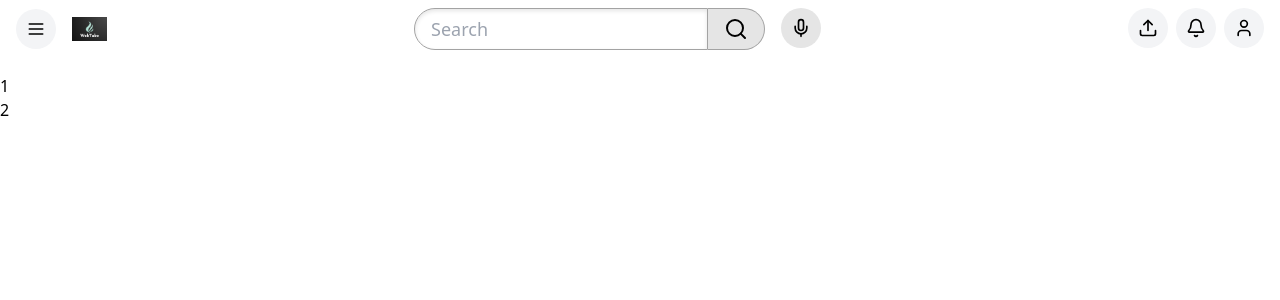
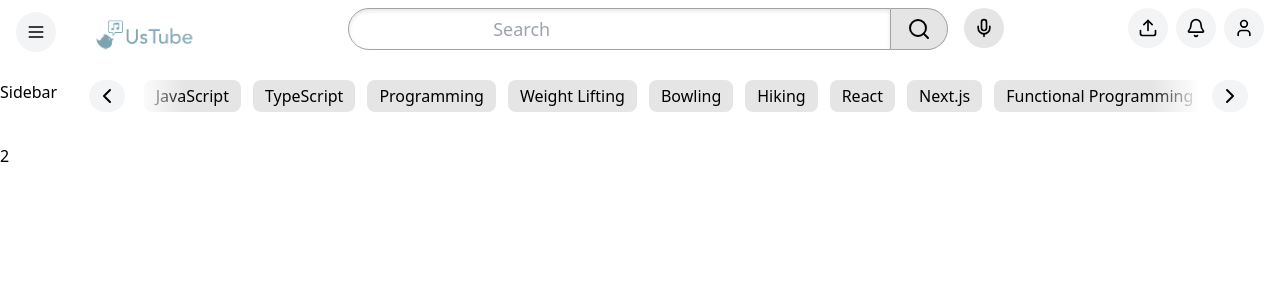
Before and after one commit to ekh001/probable-octo-guacamole, a React (Vite) app: page / in a window 1280 px wide. Shown: the top 300 px of the page. Built offline with nearby package versions, Linux system fonts and the light colour scheme.

Commit message:
Adds CategoryPills component

```diff
--- a/src/App.tsx
+++ b/src/App.tsx
@@ -1,12 +1,26 @@
+import { useState } from 'react'
 import './App.css'
+import { CategoryPills } from './components/CategoryPills'
+import { categories } from './data/home'
 import { PageHeader } from './layouts/PageHeader'
 
 
 
 export default function App() {
+  const [selectedCategory, setSelectedCategory] = useState(categories[0])
   return <div className='max-h-screen flex flex-col'>
     <PageHeader />
-    <div>1</div>
+    <div className='grid grid-cols-[auto,1fr] flex-grow-1 overflow-auto'>
+      <div>
+        Sidebar
+      </div>
+      <div className='overflow-x-hidden px-8 pb-4'>
+      <div className='sticky top-0 bg-white z-10 pb-4'>
+        <CategoryPills categories={categories}
+        selectedCategory={selectedCategory} onSelect={setSelectedCategory}/>
+      </div>
+    </div>
+    </div>
     <div>2</div>
   </div>
 
--- a/src/components/Button.tsx
+++ b/src/components/Button.tsx
@@ -1,5 +1,5 @@
 import { cva, type VariantProps } from "class-variance-authority"
-import type { ComponentProps } from "react"
+import  type { ComponentProps } from "react"
 import { twMerge } from "tailwind-merge"
 
 
@@ -7,7 +7,8 @@ const buttonStyles = cva(["transition-colors"], {
     variants: {
         variant: {
             default: ["bg-secondary", "hover:bg-secondary-hover"],
-            ghost: ["hover: bg-gray-100"]
+            ghost: ["hover: bg-gray-100"],
+            dark: ["bg-secondary-dark", "hover:bg-secondary-dark-hover", "text-secondary"]
         },
         size: {
             default: ["rounded", "p-2"],
@@ -24,7 +25,7 @@ const buttonStyles = cva(["transition-colors"], {
     },
     defaultVariants: {
         variant: "default",
-        size: "default"
+        size: "default",
     }
 })
 
--- /dev/null
+++ b/src/components/CategoryPills.tsx
@@ -0,0 +1,65 @@
+import { ChevronLeft, ChevronRight } from "lucide-react";
+import { Button } from "./Button";
+import { useState } from "react";
+
+
+type CategoryPillProps = {
+    categories: string[]
+    selectedCategory: string
+    onSelect: (category: string) => void
+}
+
+const TRANSLATE_AMOUNT = 200
+
+export function CategoryPills( { categories, selectedCategory, onSelect, }: CategoryPillProps) {
+
+    const [translate, setTranslate] = useState(0)
+
+    const [isLeftVisible, setIsLeftVisible] = useState(true)
+    const [isRightVisible, setIsRightVisible] = useState(true)
+
+    return (
+
+
+    <div className="overflow-x-hidden relative">
+        <div className="flex whitespace-nowrap gap-3 transition-transform w-[max-content]" style={{ transform: `translateX(-${translate}px)`}}>
+            {categories.map(category => (
+            <Button
+            key={category}
+            onClick={() => onSelect(category)}
+            variant={selectedCategory === category ? "dark": "default"}
+            className="py-1 px-3 rounded-lg whitespace-nowrap">
+                {category}
+            </Button>
+            ))}
+
+
+        </div>
+        {isLeftVisible && (
+        <div className="absolute left-0 top-1/2 -translate-y-1/2 bg-gradient-to-r from-white from-50% to-transparent w-24 h-full">
+            <Button
+            variant="ghost" size="icon" className="h-full aspect-square w-auto p-1.5" onClick={() => {
+                setTranslate(translate => {
+                    const newTranslate = translate - TRANSLATE_AMOUNT
+                    if (newTranslate <= 0) return 0
+                    return newTranslate
+
+                })
+            }}
+            >
+            <ChevronLeft />
+            </Button>
+        </div>
+        )}
+        {isRightVisible && (
+        <div className="absolute right-0 top-1/2 -translate-y-1/2 bg-gradient-to-l from-white from-50% to-transparent w-24 h-full flex justify-end">
+            <Button
+            variant="ghost" size="icon" className="h-full aspect-square w-auto p-1.5"
+            >
+            <ChevronRight />
+            </Button>
+        </div>
+        )}
+    </div>
+    );
+}
--- /dev/null
+++ b/src/data/home.ts
@@ -0,0 +1,17 @@
+export const categories = [
+  "All",
+  "JavaScript",
+  "TypeScript",
+  "Programming",
+  "Weight Lifting",
+  "Bowling",
+  "Hiking",
+  "React",
+  "Next.js",
+  "Functional Programming",
+  "Object Oriented Programming",
+  "Frontend Web Development",
+  "Backend Web Development",
+  "Web Development",
+  "Coding",
+]
--- a/src/layouts/PageHeader.tsx
+++ b/src/layouts/PageHeader.tsx
@@ -1,4 +1,4 @@
-import logo from "../assets/logo-webtube.png"
+import logo from "../assets/logo-ustube.png"
 import { ArrowLeft, Bell, Menu, Mic, Search, Upload, User } from "lucide-react"
 import { Button } from "../components/Button"
 import { useState } from "react"
@@ -15,7 +15,7 @@ export function PageHeader() {
                 <Menu />
             </Button>
                 <a href="/">
-                <img src={logo} className="h-6"></img>
+                <img src={logo} className="h-12"></img>
                 </a>
 
 
@@ -29,7 +29,7 @@ export function PageHeader() {
 
                 <div className="flex flex-grow max-w-[600px]">
                     <input type="search" placeholder="Search"
-                    className="rounded-l-full border border-secondary-border shadow-inner shadow-secondary py-1 px-4 text-lg w-full focus:border-blue-500 outline-none" />
+                    className="rounded-l-full border border-secondary-border shadow-inner shadow-secondary py-1 px-36 text-lg w-full focus:border-blue-500 outline-none" />
                     <Button onClick={() => setShowFullWidthSearch(true)} className="py-2 px-4 rounded-r-full border border-secondary-border border-l-0 flex-shrink-0">
                         <Search />
                     </Button>
```
Also changed, not shown: src/assets/logo-ustube.png (added).
